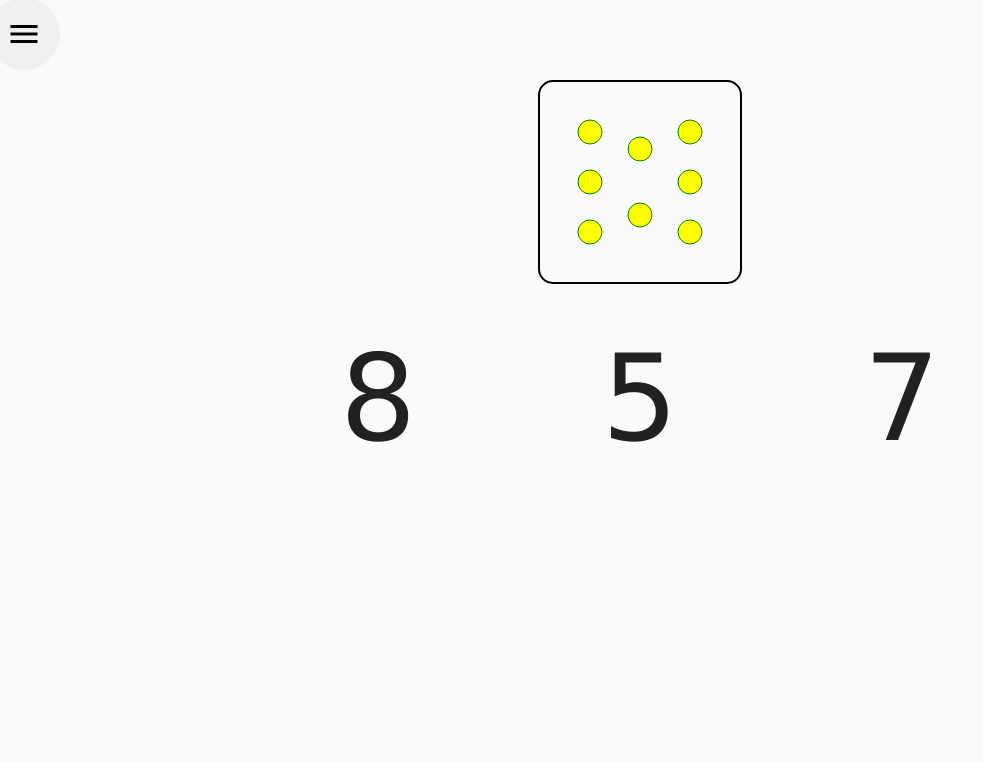
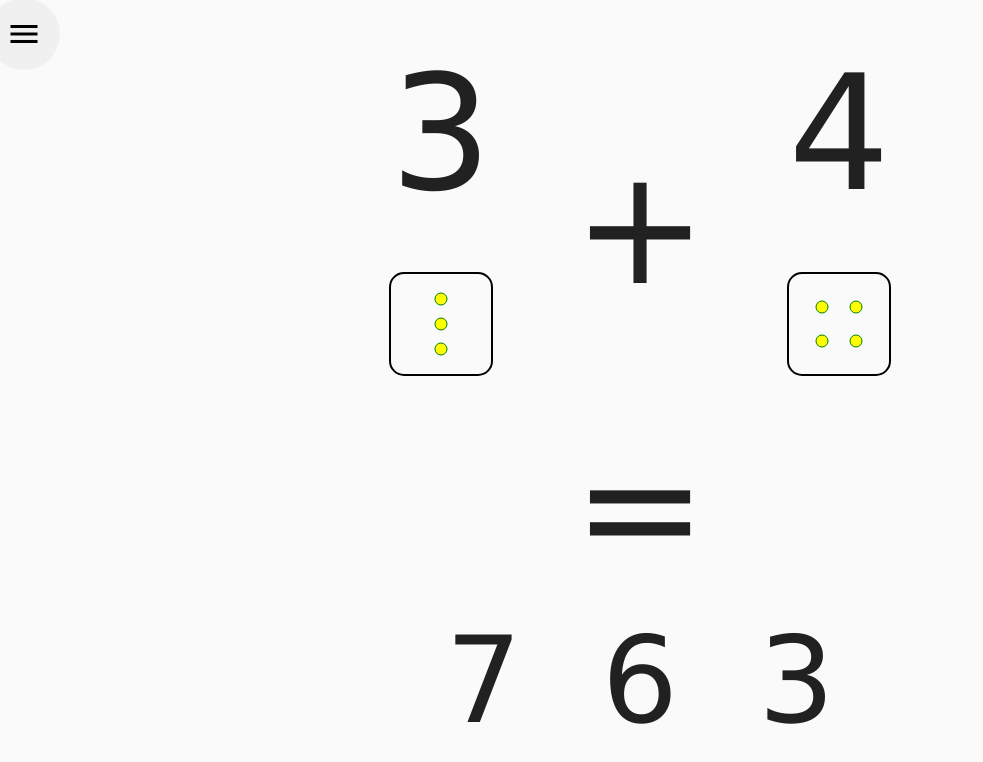
Before and after one commit to adamslaski/edu-games, an Angular app: page /sum in a window 1280 px wide. Before the commit this address led to /game1. Shown: the top 762 px of the page, without its empty margins (0-983 px from the left). Built offline with nearby package versions, Linux system fonts and the light colour scheme.

Commit message:
add sum game

```diff
--- a/angular.json
+++ b/angular.json
@@ -21,7 +21,6 @@
             ],
             "tsConfig": "tsconfig.app.json",
             "assets": [
-              "src/favicon.ico",
               "src/assets"
             ],
             "styles": [
--- a/src/app/app.component.ts
+++ b/src/app/app.component.ts
@@ -16,6 +16,7 @@ import { MatDialog, MAT_DIALOG_DATA, MatDialogRef, MatDialogModule } from '@angu
           <a mat-list-item routerLinkActive="link-active" routerLink="/game1">Liczby</a>
           <a mat-list-item routerLinkActive="link-active" routerLink="/game2">Kropki</a>
           <a mat-list-item routerLinkActive="link-active" routerLink="/reading">Czytanie</a>
+          <a mat-list-item routerLinkActive="link-active" routerLink="/sum">Dodawanie</a>
         </mat-nav-list>
         <hr/>
         <div style="display: grid; row-gap: 10px;">
--- a/src/app/app.module.ts
+++ b/src/app/app.module.ts
@@ -14,6 +14,7 @@ import { DiceComponent } from './dice/dice.component';
 import { Game1Component } from './games/game1.component';
 import { Game2Component } from './games/game2.component';
 import { ReadingGameComponent } from './reading-game/reading-game.component';
+import { SumGameComponent } from './games/sum-game.component';
 
 @NgModule({
   declarations: [
@@ -22,6 +23,7 @@ import { ReadingGameComponent } from './reading-game/reading-game.component';
     Game1Component,
     Game2Component,
     ReadingGameComponent,
+    SumGameComponent,
   ],
   imports: [
     BrowserModule,
@@ -36,6 +38,7 @@ import { ReadingGameComponent } from './reading-game/reading-game.component';
       {path: 'game1', component: Game1Component},
       {path: 'game2', component: Game2Component},
       {path: 'reading', component: ReadingGameComponent},
+      {path: 'sum', component: SumGameComponent},
       {path: '**', redirectTo: 'game1'},
     ]),
   ],
--- a/src/app/dice/dice.component.ts
+++ b/src/app/dice/dice.component.ts
@@ -19,7 +19,7 @@ export class DiceComponent {
     return Math.round(this.size * 0.06);
   }
 
-  private getNumbers(): number[] {
+  public getNumbers(): number[] {
     switch (this.n) {
       case 0: return [];
       case 1: return [1];
--- a/src/app/gameUtils.ts
+++ b/src/app/gameUtils.ts
@@ -6,6 +6,9 @@ export type Riddle<T> = {
 export class GameUtils {
   randomInt(max: number): number {
     return Math.floor(Math.random() * max);
+  }
+  randomIntFromInclusiveRange(min: number, max: number): number {
+    return this.randomInt(max-min+1) + min;
   }
   getRandomValues(length: number): Uint32Array {
     return window.self.crypto.getRandomValues(new Uint32Array(length));
@@ -22,21 +25,25 @@ export class GameUtils {
     return {options, answer};
   }
   getNumberRiddle(max: number, numberOfOptions: number): Riddle<number> {
-    return this.getNumberRiddleInRange(max, max, numberOfOptions);
+    return this.getNumberRiddleInRange(1, max, max, numberOfOptions);
   }
-  getNumberRiddleInRange(max: number, range: number, numberOfOptions: number): Riddle<number> {
-    if (max < range) {
+  getNumberRiddleInRange(min: number, max: number, range: number, numberOfOptions: number): Riddle<number> {
+    if (min > max) {
+      throw new Error("max must be greater than min");
+    }
+    if ((max - min + 1) < range) {
       throw new Error("max must not be less than range");
     }
     if (numberOfOptions > range) {
       throw new Error("numberOfOptions must not be less or equal to range");
     }
 
-    const start = this.randomInt(max - range) + 1;
+    const start = this.randomIntFromInclusiveRange(min, max - range + 1);
     const arr = Array.from(Array(range).keys()).map(e => e + start);
     const options = this.shuffle(arr).slice(0, numberOfOptions);
+
     const answer = this.pickOne(options);
-
+    console.log(answer);
     return {options, answer};
   }
   pickOne<T>(arr: T[]): T {
--- a/src/app/games/game1.component.ts
+++ b/src/app/games/game1.component.ts
@@ -35,7 +35,7 @@ export class Game1Component {
   getNewRiddle(difficulty: Difficulty): Riddle<number> {
     switch (difficulty) {
       case 'Easy': return gameUtils.getNumberRiddle(10, 3);
-      case 'Hard': return gameUtils.getNumberRiddleInRange(25, 7, 3);
+      case 'Hard': return gameUtils.getNumberRiddleInRange(1, 25, 7, 3);
       default: throw new Error('unknown Difficulty value: ' + difficulty);
     }
   }
--- a/src/app/games/game2.component.ts
+++ b/src/app/games/game2.component.ts
@@ -36,7 +36,7 @@ export class Game2Component {
   getNewRiddle(difficulty: Difficulty): Riddle<number> {
     switch (difficulty) {
       case 'Easy': return gameUtils.getNumberRiddle(10, 4);
-      case 'Hard': return gameUtils.getNumberRiddleInRange(25, 7, 4);
+      case 'Hard': return gameUtils.getNumberRiddleInRange(1, 25, 7, 4);
       default: throw new Error('unknown Difficulty value: ' + difficulty);
     }
   }
--- /dev/null
+++ b/src/app/games/sum-game.component.ts
@@ -0,0 +1,70 @@
+import { Component } from '@angular/core';
+import { Difficulty, StateService } from '../state.service';
+import { Riddle, gameUtils } from '../gameUtils';
+import { SoundService } from '../sound.service';
+
+type SumRiddle = Riddle<number> & { a: number; b:number };
+
+@Component({
+  selector: 'app-sum-game',
+  template: `
+    <div class="correctAnswer" style="display: flex; justify-content: center; align-items: center; gap: 10vmin">
+      <span style="display: block;">
+        <div>{{ riddle.a }}</div>
+        <div><app-dice [n]="riddle.a" [size]=100></app-dice></div>
+      </span>
+      <span>+</span>
+      <span style="display: block;">
+        <div>{{ riddle.b }}</div>
+        <div><app-dice [n]="riddle.b" [size]=100></app-dice></div>
+      </span>
+    </div>
+    <div style="text-align: center; font-size: 20vmin;">=</div>
+    <div class="excersizeContainer">
+      <ng-container *ngFor="let option of riddle.options">
+        <ng-container  *ngIf="option === riddle.answer; then thenBlock else elseBlock"/>
+        <ng-template #thenBlock>
+          <span (click)="announceWin()">{{ option }}</span>
+        </ng-template>
+        <ng-template #elseBlock>
+          <span (click)="soundService.playError()">{{ option }}</span>
+        </ng-template>
+      </ng-container>
+    </div>
+  `,
+  styles: [
+    '.excersizeContainer { display: flex; flex-wrap: wrap; width: 80%; gap: 10vmin; justify-content: center; }',
+    '.correctAnswer { font-size: 20vmin; }']
+})
+export class SumGameComponent {
+  riddle!: SumRiddle;
+  private currentDifficulty!: Difficulty;
+  constructor(public stateService: StateService, public soundService: SoundService) {
+    stateService.getDifficulty().subscribe(difficculty => {
+      this.currentDifficulty = difficculty;
+      this.riddle = this.getNewRiddle(difficculty);
+    });
+  }
+
+  getNewRiddle(difficulty: Difficulty): SumRiddle {
+    switch (difficulty) {
+      case 'Easy': {
+        const riddle = gameUtils.getNumberRiddleInRange(2, 10, 5, 3);
+        const a = gameUtils.randomIntFromInclusiveRange(1, riddle.answer - 1);
+        const b = riddle.answer - a;
+        return {...riddle, a, b};
+      }
+      case 'Hard': {
+        const riddle = gameUtils.getNumberRiddleInRange(2, 25, 5, 3);
+        const a = gameUtils.randomIntFromInclusiveRange(1, riddle.answer - 1);
+        const b = riddle.answer - a;
+        return {...riddle, a, b};
+      }
+      default: throw new Error('unknown Difficulty value: ' + difficulty);
+    }
+  }
+  announceWin() {
+    this.soundService.playFanfare();
+    this.riddle = this.getNewRiddle(this.currentDifficulty);
+  }
+}
--- a/src/index.html
+++ b/src/index.html
@@ -11,7 +11,6 @@
   <link rel="icon" type="image/png" sizes="16x16" href="assets/favicon-16x16.png">
   <link rel="manifest" href="assets/site.webmanifest">
   <link rel="preconnect" href="https://fonts.gstatic.com">
-  <link href="https://fonts.googleapis.com/css2?family=Roboto:wght@300;400;500&display=swap" rel="stylesheet">
   <link href="https://fonts.googleapis.com/icon?family=Material+Icons" rel="stylesheet">
 </head>
 <body>
--- a/src/styles.css
+++ b/src/styles.css
@@ -1,41 +1,19 @@
 body {
   background-color: #fafafa;
   margin: 0;
-  font-family: 'Verdana', 'Helvetica Neue',
-    sans-serif;
-  -webkit-font-smoothing: antialiased;
-  -moz-osx-font-smoothing: grayscale;
-}
+  font-family: Verdana, Tahoma, sans-serif;
+ }
 
 .excersizeContainer {
   margin: 10px auto 0;
   display: flex;
   justify-content: space-between;
+  width: 80%;
+  font-size: 15vmin;
 }
 
 .excersizeContainer > span {
   cursor: pointer;
-}
-
-@media screen and (max-width: 450px) {
-  .excersizeContainer {
-    width: 80%;
-    font-size: 45px;
-  }
-}
-
-@media screen and (max-width: 700px) and (min-width: 450px) {
-  .excersizeContainer {
-    width: 80%;
-    font-size: 80px;
-  }
-}
-
-@media only screen and (min-width: 700px) {
-  .excersizeContainer {
-    width: 600px;
-    font-size: 120px;
-  }
 }
 
 .correctAnswer {
```
Also changed, not shown: 2 other files (tests, documents, lock files or other folders).
